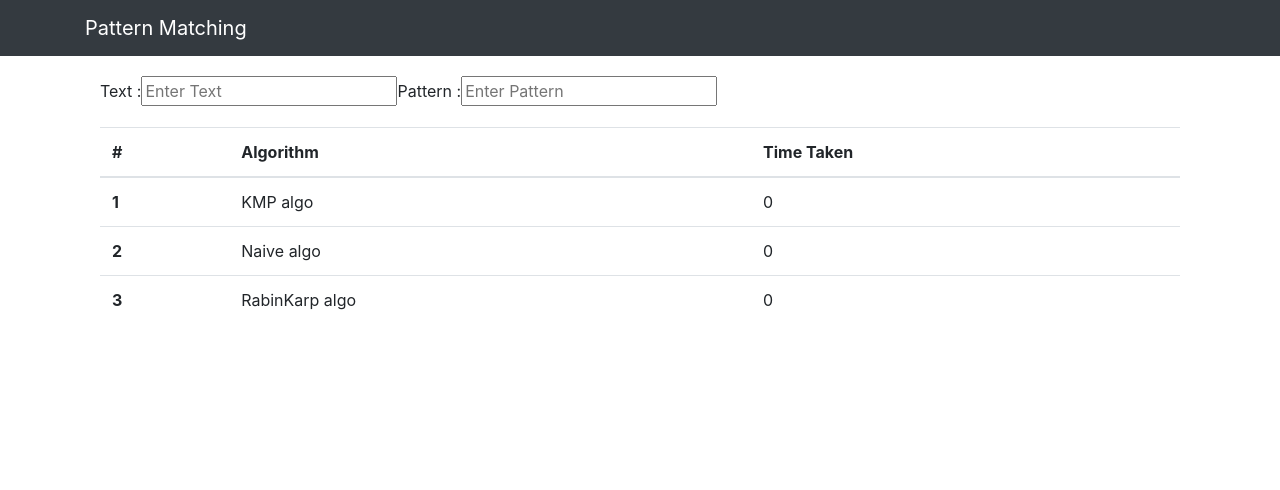
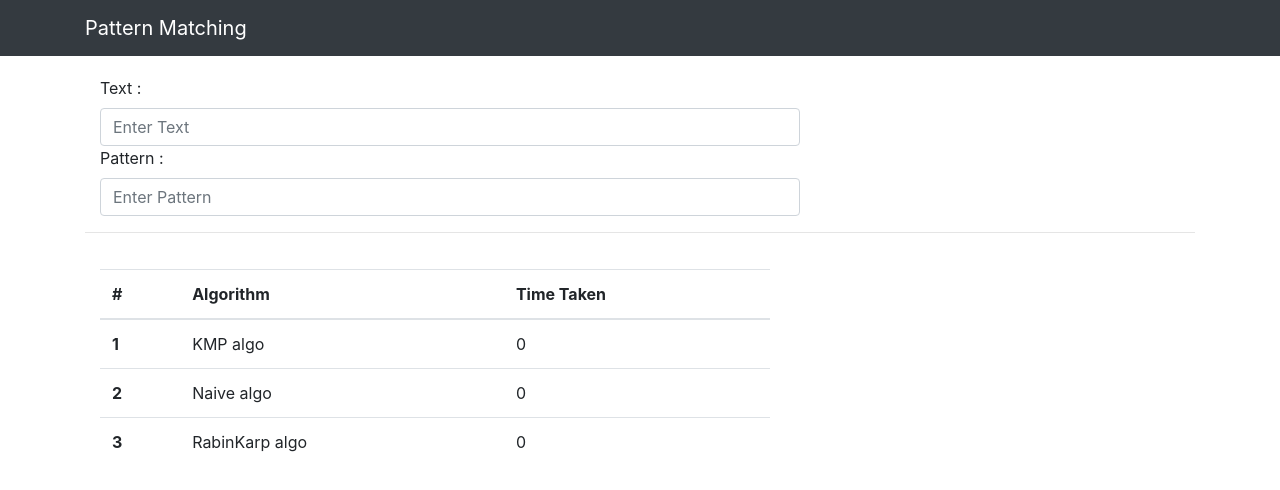
Before and after one commit to yitendra/Pattern-Matching, a React (Create React App) app: page / in a window 1280 px wide. Shown: the top 490 px of the page. Built offline with nearby package versions, Linux system fonts and the light colour scheme.

Commit message:
Added time warp

```diff
--- a/src/components/Home.js
+++ b/src/components/Home.js
@@ -133,9 +133,9 @@ class Home extends Component {
                     <form>
                         <div className="form-group textpattern">
                             <label htmlFor="text">Text : </label>
-                            <input type="text" className="form-conthol" name="" id="text" placeholder="Enter Text" onChange={this.handleText} />
+                            <input type="text" className="form-control" name="" id="text" placeholder="Enter Text" onChange={this.handleText} />
                             <label htmlFor="pattern">Pattern : </label>
-                            <input type="text" className="form-conthol" name="" id="pattern" placeholder="Enter Pattern" onChange={this.handlePattern} />
+                            <input type="text" className="form-control" name="" id="pattern" placeholder="Enter Pattern" onChange={this.handlePattern} />
                         </div>
                     </form>
 
@@ -145,7 +145,13 @@ class Home extends Component {
 
                    </div>
 
-                   <div className="container">
+                <hr/>
+                    <div className="container">
+                        {/* Display text and pattern matched to it */}
+                        {this.state.text.split(this.state.pattern)}
+                    </div>
+
+                   <div className="container timeTable">
                         {/* Create Table to show Time taken by algorithms */}
                     <table className="table">
                         <thead>
--- a/src/index.css
+++ b/src/index.css
@@ -13,7 +13,11 @@ code {
     monospace;
 }
 
-.textpattern{
+.textpattern,.timeTable{
   max-width: 700px;
   margin-top:20px;
 }
+
+.timeTable{
+  float:left;
+}
```
Also changed, not shown: 12 other files (tests, documents, lock files or other folders).
